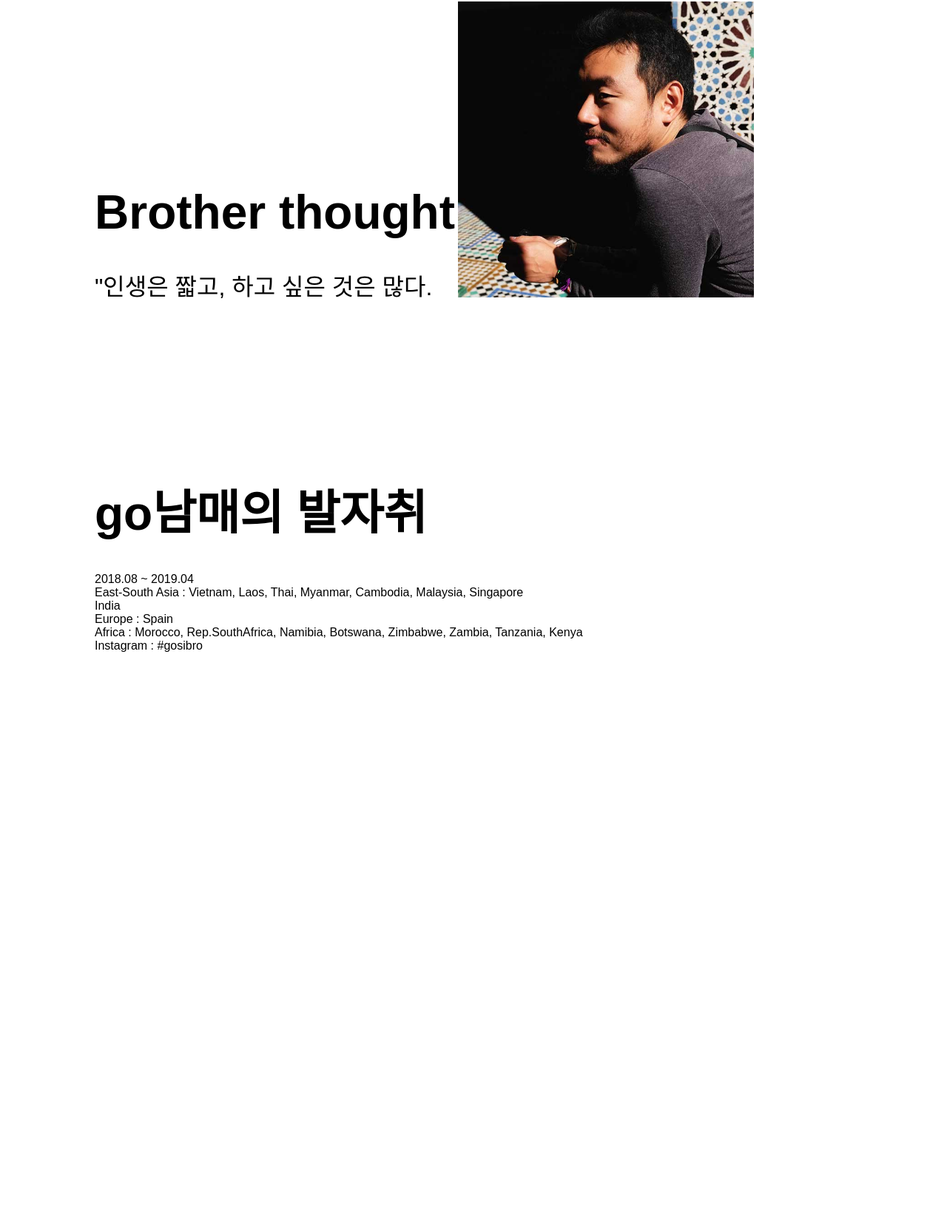
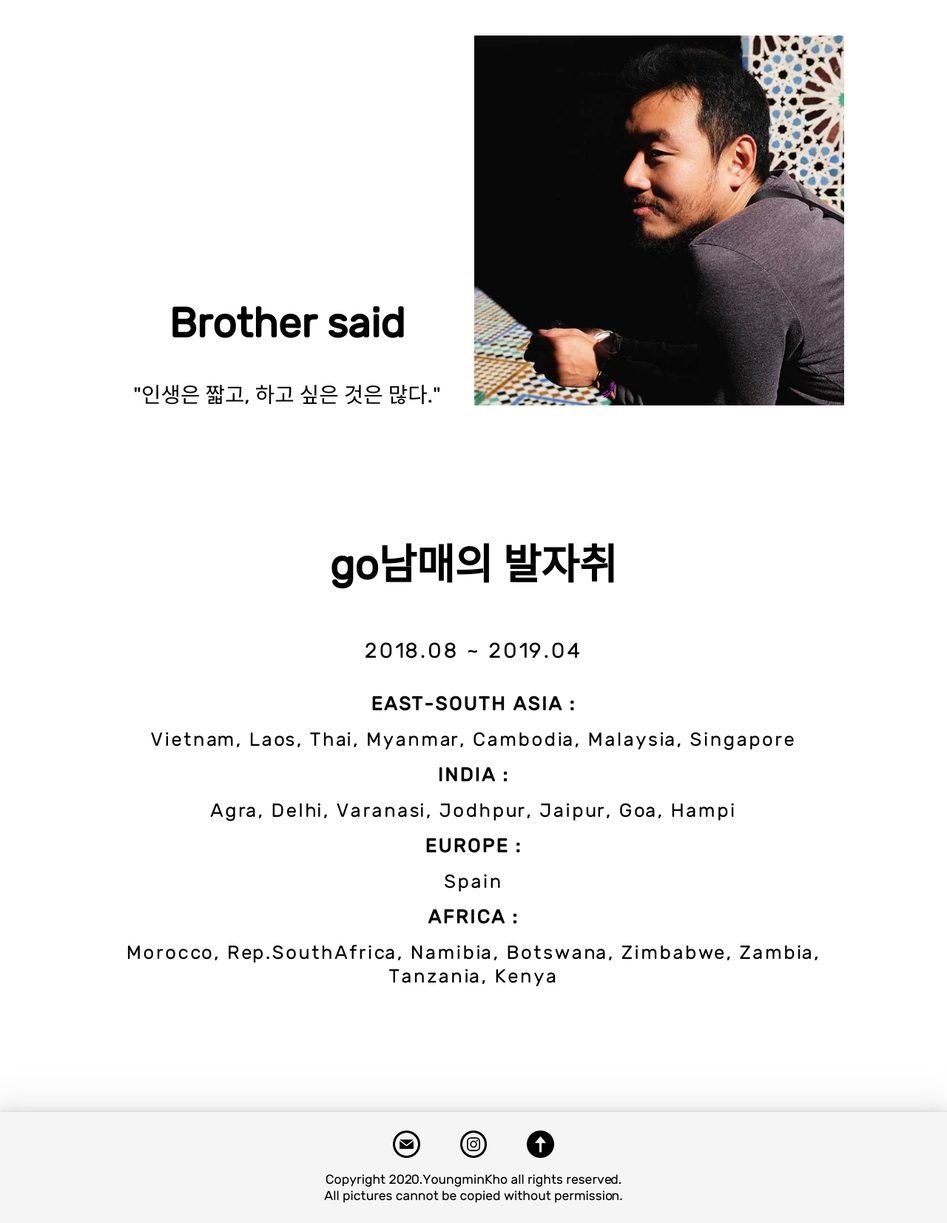
Before and after one commit to ihopeirum/go-youngmin, a plain HTML site: page pf_contents/gosibro/gosibro_weare.html in a window 1280 px wide. Shown: the part 1078-2731 px from the top of the page at 74% size. Before the commit the page ends 2400 px from the top, so only its background shows below. Drawn offline with nearby package versions, Linux system fonts and the light colour scheme.

Commit message:
modify gnb css & add footer / update weare page

```diff
--- a/pf_contents/gosibro/gosibro_nav.css
+++ b/pf_contents/gosibro/gosibro_NavFooter.css
@@ -1,17 +1,41 @@
 @charset "utf-8";
+@font-face {font-family: rubik; src: url(font/Rubik-Regular.woff)}
 
-body{}
+body{font-family: rubik;}
 #skip {position: relative;}
 #skip a{position: absolute; top: -35px; left: 0;}
 #skip a:focus,
 #skip a:active{position : absolute; top:0; left:0;}
 
-#header {width: 100%; box-shadow: 0 0 12px silver; background-color: rgba(245,245,245,0.5); position: fixed;}
+#header {
+  width: 100%;
+  /* box-shadow: 0 0 12px silver;  */
+  background-color: rgba(245, 245, 245, 1);
+  box-shadow: 0 1px 1px rgba(192, 192, 192, 0.11),
+  0 2px 2px rgba(192, 192, 192, 0.11),
+  0 4px 4px rgba(192, 192, 192, 0.11),
+  0 8px 8px rgba(192, 192, 192, 0.11),
+  0 16px 16px rgba(192, 192, 192, 0.11),
+  0 32px 32px rgba(192, 192, 192, 0.11);
+
+  position: fixed;
+}
+#footer {
+  /* box-shadow: 0 0 12px silver; */
+  background-color: rgba(245, 245, 245, 1);
+  box-shadow: 0 -1px 1px rgba(192, 192, 192, 0.11),
+  0 -2px 2px rgba(192, 192, 192, 0.11),
+  0 -4px 4px rgba(192, 192, 192, 0.11),
+  0 -8px 8px rgba(192, 192, 192, 0.11),
+  0 -16px 16px rgba(192, 192, 192, 0.11),
+  0 -32px 32px rgba(192, 192, 192, 0.11);
+  margin-top: 9vh
+}
 
 @media only screen and (min-width: 320px) {
   .gnb_wrap {margin: 0 auto; text-align: center; }
   .gnb_flexcont{display:inline-block;}
-  .gnb_logo {width: 160px; display: inline-block; padding: 1.5vh 0;}
+  .gnb_logo {width: 160px; display: inline-block;}
   .gnb_logo img{width: 100%; vertical-align: bottom;}
 
   #nav{display: none;}
@@ -41,6 +65,10 @@ body{}
   .mob_nav_wrap li{padding-top: 10vh;}
   .mob_nav_wrap li:last-child {padding-bottom: 10vh;}
   .mob_nav_wrap a{font-size: 1.6rem;}
+
+  .footer_wrap { padding: 4%; }
+  .contact, .copyright { font-size: 0.9rem; text-align: center; line-height: 1.2rem; }
+  .contact img { width: 11%; margin: 2% 4%;}
 }
 
 @media only screen and (min-width: 768px) {
@@ -50,10 +78,19 @@ body{}
   .gnb_logo {width: 160px;}
   .gnb_logo img {width: 100%;}
   #nav {display:block; flex-grow: 1;}
-  .nav_flexcont {display: flex; justify-content: space-around; line-height: 90px;}
-  .nav_wrap a {font-size: 1.2rem;}
+  .nav_flexcont {display: flex; justify-content: space-around; line-height: 85px;}
+  .nav_wrap a {font-size: 1.6rem;}
+  #footer { margin-top: 6vh;}
+  .footer_wrap { padding: 2%;}
+  .contact, .copyright { font-size: 1.1rem; line-height: 1.4rem;}
+  .contact img { width: 8%; margin: 2% 4%;}
 }
 
 @media only screen and (min-width: 1024px) {
   .gnb_wrap {width: 80%; text-align: center;}
+  .nav_wrap a { font-size: 1.25rem;}
+  .nav_wrap a:hover {text-shadow: 0 0 3px #808080; transition: all 0.1s;}
+  .footer_wrap { padding-top: 1%}
+  .contact img { width: 3%; margin: 1% 2%;}
+  .contact a:hover{ opacity:0.65; transition: all 0.1s;}
 }
--- a/pf_contents/gosibro/gosibro_main.css
+++ b/pf_contents/gosibro/gosibro_main.css
@@ -1,4 +1,7 @@
 @charset "utf-8";
+@font-face {font-family: rubik; src: url(font/Rubik-Regular.woff)}
+
+body {font-family: rubik;}
 
 .mainWrap{
   height: 100vh;
--- a/pf_contents/gosibro/gosibro_weare.css
+++ b/pf_contents/gosibro/gosibro_weare.css
@@ -1,22 +1,52 @@
 @charset "utf-8";
-.content_wrap{
-  width:80%;
-  height: 90vh;
-  padding-top: 10vh;
-  margin:0 auto;
-  /* background-color:khaki; */
-}
-.sibro_pic {
-  display: inline-block;
+@font-face {font-family: rubik; src: url(font/Rubik-Regular.woff)}
+
+body{font-family: rubik;}
+
+@media only screen and (min-width:320px) {
+  .content_wrap{width: 100%;}
+  .sibro_pic img {width: 100%; height: auto; padding-top: 21vh;}
+  .sibro_desc, .go_desc {padding: 0 4%;}
+  .sibro_tit, .go_tit { font-size: 2.4rem; padding: 3.5vh 0;}
+  .sibro_txt{font-size: 1.3rem; line-height: 2.5rem;}
+  #bro_wrap{display: flex;flex-direction: column-reverse;}
+  #bro_img, #go_wrap {padding-top: 9vh;}
+  .go_desc dl{font-size: 1.3rem; line-height: 2.5rem; letter-spacing: 0.2rem;}
+  .go_desc dt {font-size: 1.2rem; font-weight: bold; line-height: 2.5rem; letter-spacing: 0.1rem; text-transform: uppercase;}
+  .go_desc dd {font-size: 1.1rem; line-height: 1.5rem; letter-spacing: 0.1rem;}
+
+  /* #footer {box-shadow: 0 0 12px silver; background-color: rgba(245, 245, 245, 1); margin-top: 9vh}
+  .footer_wrap{padding: 4%;}
+  .contact, .copyright{font-size: 0.9rem; text-align: center;line-height: 1.2rem;}
+  .contact img{width: 11%; margin:2% 4%;} */
 }
 
-.sibro_pic img{
-  width: 400px;
-  height: 400px;
-  padding-top: 25vh;
-  vertical-align: text-bottom;
+@media only screen and (min-width:768px) {
+  .sibro_pic img {padding-top: 0vh;}
+  .sibro_tit, .go_tit {font-size: 3rem; padding: 3vh 0;}
+  .sibro_txt {font-size: 1.5rem; line-height: 3rem;}
+  #bro_img {padding-top: 5vh}
+  .go_desc dl {font-size: 1.6rem;}
+  .go_desc dt {font-size: 1.5rem; letter-spacing: 0.16rem;}
+  .go_desc dd {font-size: 1.3rem; letter-spacing: 0.16rem;}
+  /* #footer{margin-top: 6vh;}
+  .footer_wrap {padding: 2%;}
+  .contact, .copyright {font-size: 1.1rem;line-height: 1.4rem;}
+  .contact img {width: 8%; margin: 2% 4%;} */
+
 }
 
-.sibro_desc{display: inline-block;}
-.sibro_tit, .go_tit{font-size: 4rem; padding: 5vh 0;}
-.sibro_txt {font-size: 2rem; line-height: 6vh;}
+@media only screen and (min-width:1024px){
+  .content_wrap, #bro_wrap {display: block; width: 80%; padding-top: 14vh; margin: 0 auto; text-align: center;}
+  .sibro_pic {display: inline-block;}
+  .sibro_pic img{width: 500px; height: 500px; padding-top: 15vh; vertical-align: bottom;}
+  .sibro_desc{display: inline-block;}
+  .sibro_tit, .go_tit{font-size: 3.5rem; padding: 5vh 0;}
+  .sibro_txt {font-size: 1.8rem; line-height: 6vh;}
+  #go_wrap{padding: 15vh 0;}
+  .go_desc dl { font-size: 1.8rem; line-height: 5rem;}
+  .go_desc dt { font-size: 1.6rem; line-height: 4rem;}
+  .go_desc dd { font-size: 1.6rem; line-height: 2rem;}
+  .footer_wrap {padding-top: 1%}
+  .contact img { width: 3%; margin: 1% 2%; }
+ }
--- a/pf_contents/gosibro/gosibro_weare.html
+++ b/pf_contents/gosibro/gosibro_weare.html
@@ -8,7 +8,7 @@
   <meta name="copyright" content="Kho_Youngmin gosibro">
 
   <link rel="stylesheet" href="reset.css">
-  <link rel="stylesheet" href="gosibro_nav.css">
+  <link rel="stylesheet" href="gosibro_NavFooter.css">
   <link rel="stylesheet" href="gosibro_weare.css">
 
   <script src="https://code.jquery.com/jquery-3.5.1.js"
@@ -31,7 +31,7 @@
       <div class="gnb_wrap">
         <div class="gnb_flexcont">
           <div class="gnb_logo">
-            <h1><a href="gosibro_main.html"><img src="img/logo_gosibro3.png" alt=""></a></h1>
+            <h1><a href="gosibro_main.html"><img src="img/logo_gosibro3.png" alt="로고 이미지"></a></h1>
           </div>
 
           <nav id="nav">
@@ -65,40 +65,57 @@
 
     <section class="content_wrap" id="sis_wrap">
       <div class="sibro_pic" id="sis_pic">
-        <img src="img/sister.jpg" alt="">
+        <img src="img/sister.jpg" alt="누나 이미지">
       </div>
       <div class="sibro_desc" id="sis_desc">
-        <h2 class="sibro_tit" id="sis_tit">Sister thought</h2>
+        <h2 class="sibro_tit" id="sis_tit">Sister said</h2>
         <div class="sibro_txt" id="sis_txt">
           <p>"하고 싶은 것을 건강한 신체와 정신으로 온전히 해 낼수 있다면,<br>
-          무엇을 더 망설이겠는가."</p>
+          더 망설이고 있을 시간이 없다."</p>
         </div>
       </div>
     </section>
 
     <section class="content_wrap" id="bro_wrap">
       <div class="sibro_desc" id="bro_desc">
-        <h2 class="sibro_tit" id="bro_tit">Brother thought</h2>
+        <h2 class="sibro_tit" id="bro_tit">Brother said</h2>
         <div class="sibro_txt" id="bro_txt">
-          <p>"인생은 짧고, 하고 싶은 것은 많다.</p>
+          <p>"인생은 짧고, 하고 싶은 것은 많다."</p>
         </div>
       </div>
       <div class="sibro_pic" id="bro_pic">
-        <img src="img/brother.jpg" alt="">
+        <img id="bro_img" src="img/brother.jpg" alt="동생 이미지">
       </div>
     </section>
 
     <section class="content_wrap" id="go_wrap">
       <div class="go_desc">
         <h2 class="go_tit">go남매의 발자취</h2>
-        <p>2018.08 ~ 2019.04</p>
-        <p>East-South Asia : Vietnam, Laos, Thai, Myanmar, Cambodia, Malaysia, Singapore</p>
-        <p>India</p>
-        <p>Europe : Spain</p>
-        <p>Africa : Morocco, Rep.SouthAfrica, Namibia, Botswana, Zimbabwe, Zambia, Tanzania, Kenya</p>
-        <p>Instagram : #gosibro</p>
+        <dl>2018.08 ~ 2019.04</dl>
+          <dt>East-South Asia :</dt>
+            <dd>Vietnam, Laos, Thai, Myanmar, Cambodia, Malaysia, Singapore</dd>
+          <dt>India :</dt>
+            <dd>Agra, Delhi, Varanasi, Jodhpur, Jaipur, Goa, Hampi</dd>
+          <dt>Europe :</dt>
+            <dd>Spain</dd>
+          <dt>Africa :</dt>
+            <dd>Morocco, Rep.SouthAfrica, Namibia, Botswana, Zimbabwe, Zambia, Tanzania, Kenya</dd>
       </div>
     </section>
+
+    <footer id="footer">
+      <div class="footer_wrap">
+        <div class="contact">
+          <a href="mailto: gosibro79@gmail.com" title="gosibro79@gmail.com"><img src="img/icon_mail.png" alt="이메일"></a>
+          <a href="https://www.instagram.com/explore/tags/gosibro/" target="_blank" title="#gosibro"><img src="img/icon_insta.png" alt="인스타그램"></a>
+          <a href="#sis_wrap" title="맨위로"><img src="img/icon_top.png" alt="맨위로"></a>
+        </div>
+        <div class="copyright">
+          <p>Copyright 2020.YoungminKho all rights reserved.<br>
+            All pictures cannot be copied without permission.</p>
+        </div>
+      </div>
+    </footer>
 
   </div>
 </body>
```
Also changed, not shown: pf_contents/gosibro/gosibro_culture.html (+1 -1 lines), pf_contents/gosibro/gosibro_diary.html (+1 -1 lines), pf_contents/gosibro/gosibro_main.html (+1 -1 lines), pf_contents/gosibro/gosibro_nature.html (+1 -1 lines), pf_contents/gosibro/font/Rubik-Regular.woff (added), pf_contents/gosibro/img/icon_insta.png (added), pf_contents/gosibro/img/icon_mail.png (added), pf_contents/gosibro/img/icon_top.png (added), pf_contents/gosibro/img/logo_gosibro3.png.
